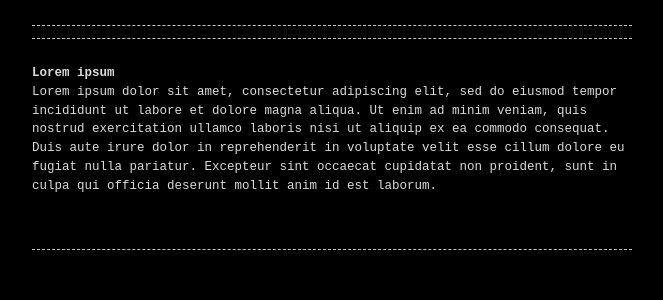
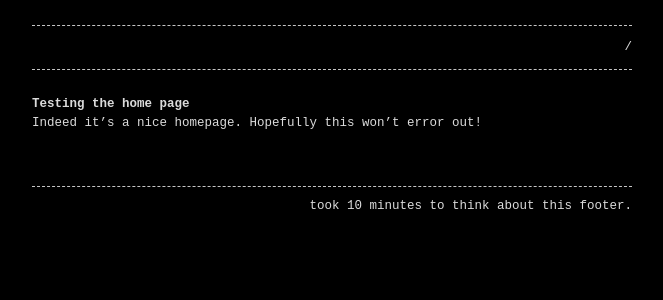
Before and after one commit to liviuq/liviuq.github.io, a Jekyll site: the page built from index.md, in a window 1280 px wide. Shown: the top 300 px of the page, without its empty margins (308-971 px from the left). Built offline with Jekyll 4.4.1, drawn with Linux system fonts in a browser that asks for light colours.

Commit message:
changed a few things

```diff
--- a/_config.yml
+++ b/_config.yml
@@ -1,13 +1,8 @@
-#google_analytics: UA-NNNNNNNN-N
+header_pages:
+  - index.md
+  - about.md
 
-#header_pages:
-#  - index.md
-#  - about.md
-
-#footer: 'follow us on <a href="https://twitter.com/">twitter</a>'
-
-#style: light # dark (default) or light
-#listen_for_clients_preferred_style: true # true or false (default)
+footer: 'took 10 minutes to think about this footer.'
 
 plugins:
   - jekyll-seo-tag
--- a/index.md
+++ b/index.md
@@ -4,6 +4,6 @@ layout: home
 permalink: /
 ---
 
-# Lorem ipsum
+# Testing the home page
 
-Lorem ipsum dolor sit amet, consectetur adipiscing elit, sed do eiusmod tempor incididunt ut labore et dolore magna aliqua. Ut enim ad minim veniam, quis nostrud exercitation ullamco laboris nisi ut aliquip ex ea commodo consequat. Duis aute irure dolor in reprehenderit in voluptate velit esse cillum dolore eu fugiat nulla pariatur. Excepteur sint occaecat cupidatat non proident, sunt in culpa qui officia deserunt mollit anim id est laborum.
+Indeed it's a nice homepage. Hopefully this won't error out!
```
